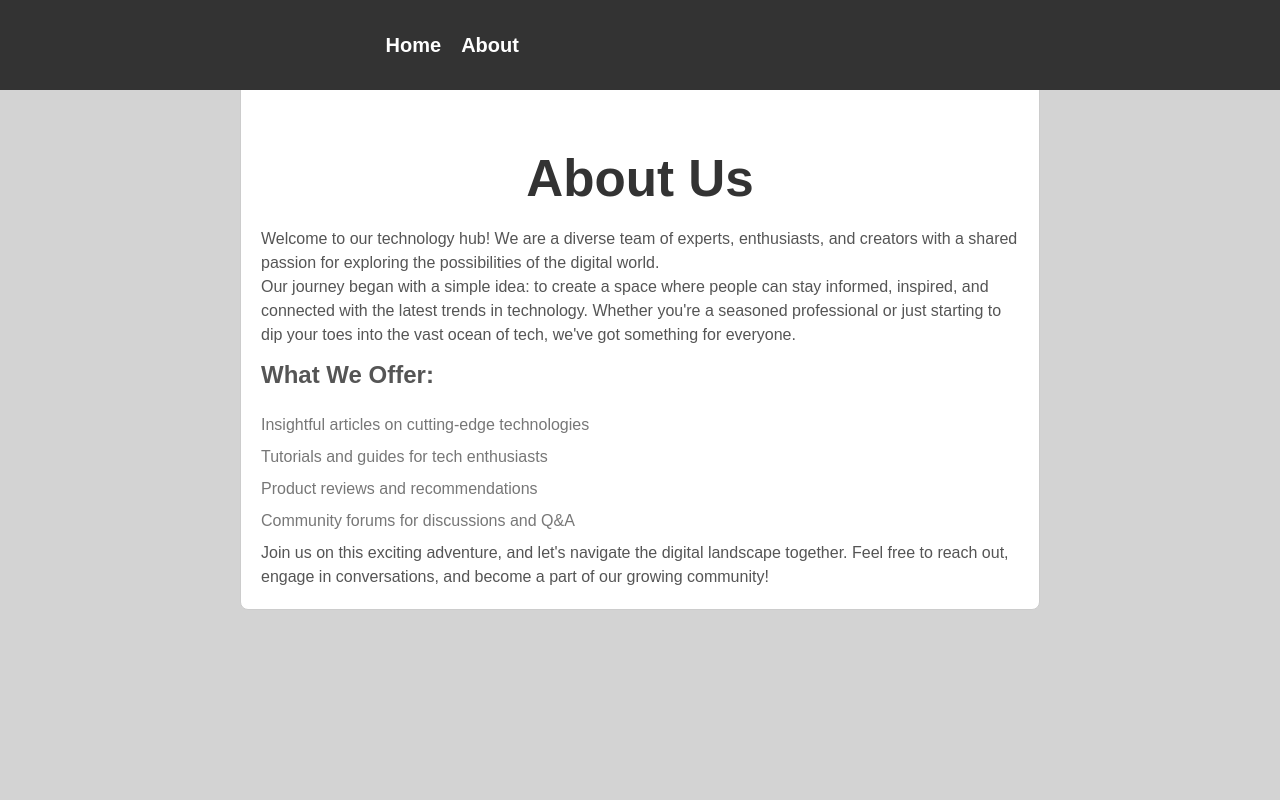
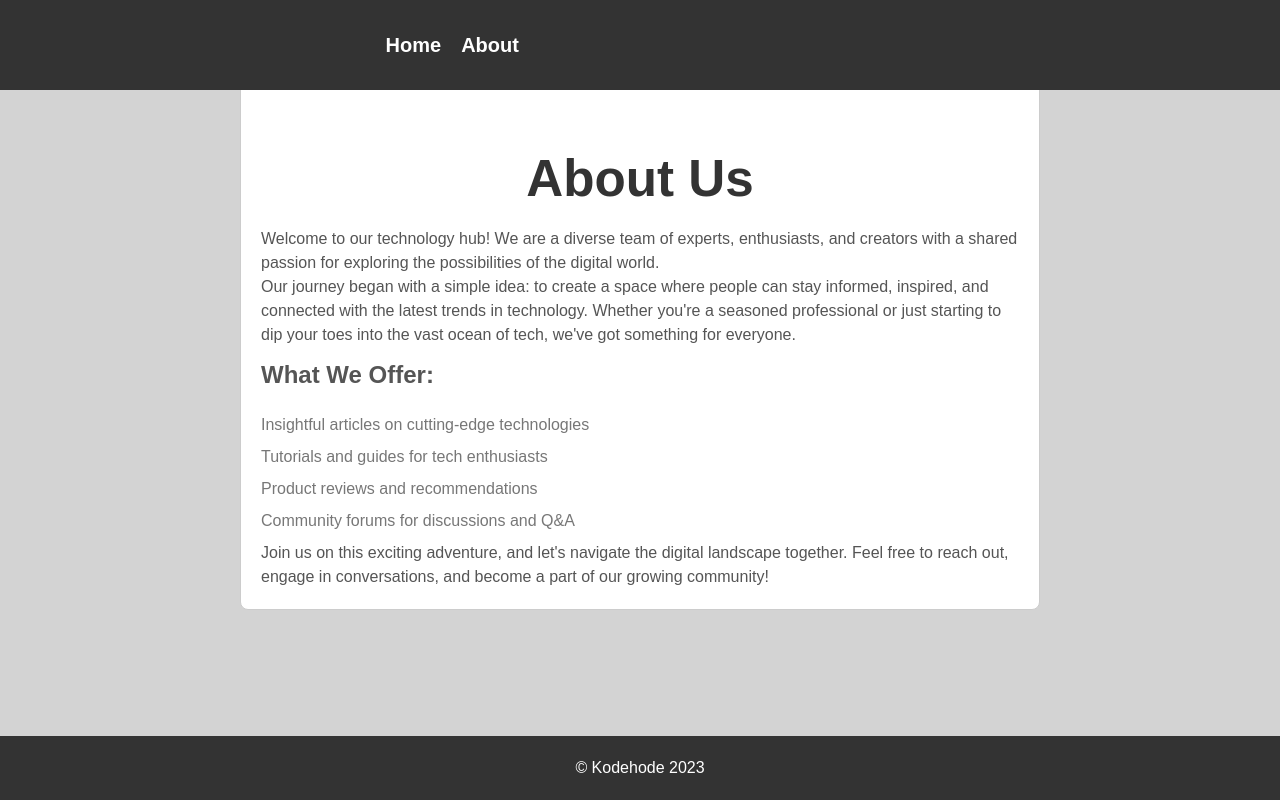
Before and after one commit to AdrianKnudsen/React-Oppgave-1, a React (Vite) app: page /about in a window 1280 px wide. Built offline with nearby package versions, Linux system fonts and the light colour scheme.

Commit message:
Update About.tsx

```diff
--- a/src/pages/About.tsx
+++ b/src/pages/About.tsx
@@ -1,5 +1,6 @@
 import React from "react";
 import NavBar from "../components/navBar/navBar";
+import FooterSection from "../components/navBar/footer";
 
 const About: React.FC = () => {
   return (
@@ -32,6 +33,7 @@ const About: React.FC = () => {
           and become a part of our growing community!
         </p>
       </div>
+      <FooterSection />
     </div>
   );
 };
```
